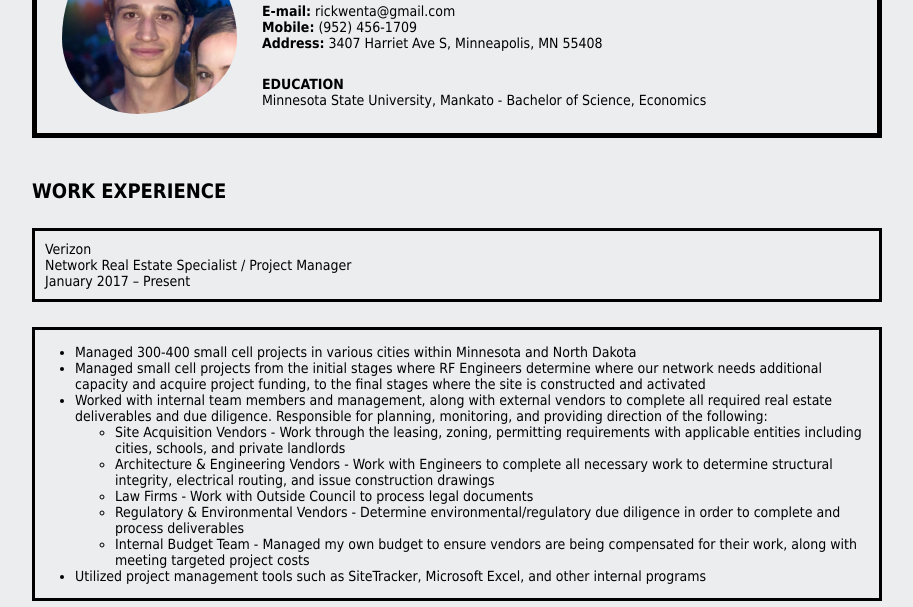
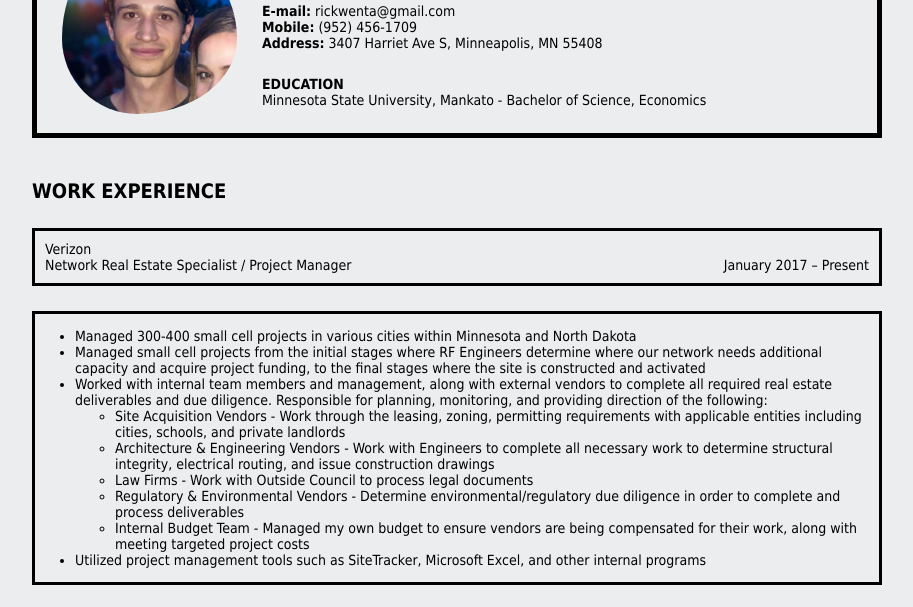
Before and after one commit to rwenta/rwenta.github.io, a plain HTML site: page index.html in a window 1280 px wide. Shown: the part 132-739 px from the top of the page, without its empty margins (208-1121 px from the left). Drawn offline with Linux system fonts and the light colour scheme.

Commit message:
Update stylesheet.css

```diff
--- a/stylesheet.css
+++ b/stylesheet.css
@@ -38,6 +38,10 @@ body {
   padding-right: 25px;
 }
 
+#date {
+  float: right;
+}
+
 #content-education {
   margin: 25px 100px 25px 100px;
   padding-right: 25px;
```
